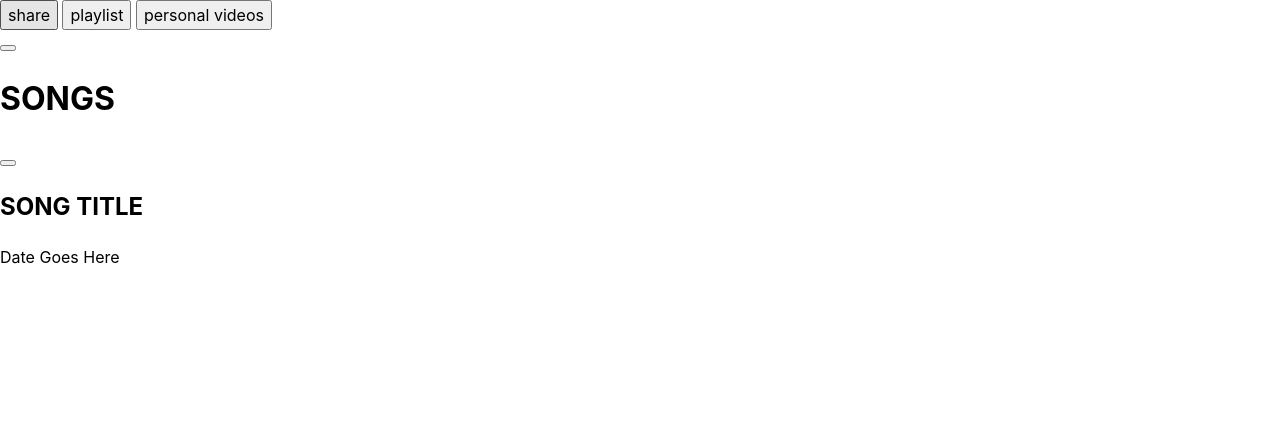
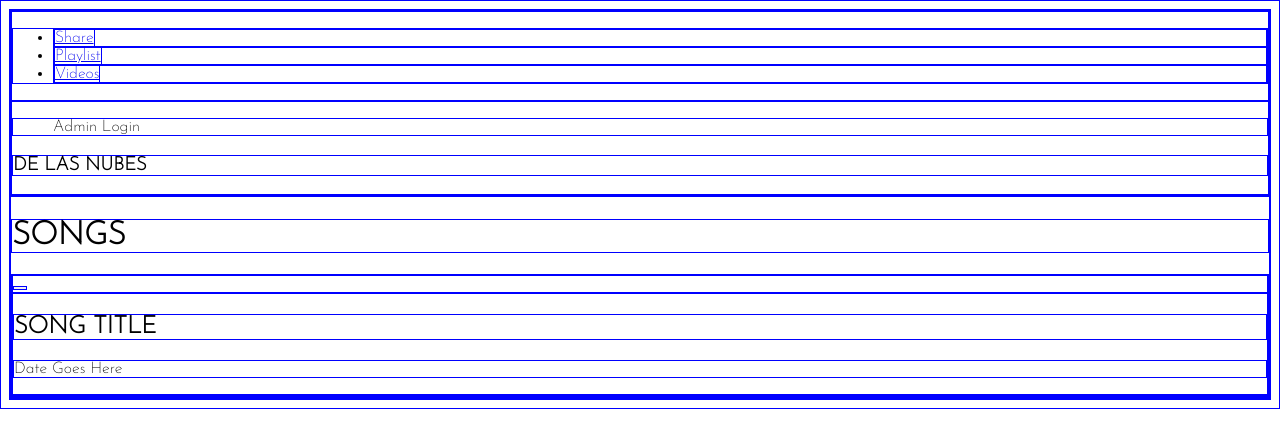
Before and after one commit to Leoy23/Leoy23.github.io, a plain HTML site: page index.html in a window 1280 px wide. Drawn offline with Linux system fonts and the light colour scheme.

Commit message:
fix html structure

```diff
--- a/index.html
+++ b/index.html
@@ -1,34 +1,48 @@
 <!DOCTYPE html>
-<html lang='en' dir='ltr'>
+<html lang="en" dir="ltr">
 <head>
+  <meta charset="UTF-8">
+  <meta http-equiv="X-UA-Compatible" content="IE=edge">
+  <meta name="viewport" content="width=device-width, initial-scale=1.0">
+  <link rel="preconnect" href="https://fonts.googleapis.com">
+  <link rel="preconnect" href="https://fonts.gstatic.com" crossorigin>
+  <link href="https://fonts.googleapis.com/css2?family=Josefin+Sans:wght@200&display=swap" rel="stylesheet">
+  <link rel="stylesheet" href="styles.css">
   <title>DE LAS NUBES</title>
-    <meta charset="UTF-8">
-    <meta name="viewport" content="width=device-width, initial-scale=1.0">
-    <link rel="stylesheet" href="styles.css">
-    <!-- <link rel="icons" type="image/png" href="./images/cloud.ico"> -->
 </head>
 <body>
-      <nav class="top-container">
-        <section class="user-songs">
-          <button class="share-button button">share</button>
+  <nav class="header">
+    <section class="user-links">
+      <ul>
+        <li>
+          <a class="share-link" href="#">Share</a>
         <!-- insert img tag in bet. buttons -->
-          <button class="playlist-button button">playlist</button>
-          <button class="personal-videos button">personal videos</button>
+        </li>
+        <li>
+          <a class="playlist-link" href="#">Playlist</a>
+        <!-- insert img tag in bet. buttons -->
+        </li>
+        <li>
+          <a class="videos-link" href="#">Videos</a>
+        <!-- insert img tag in bet. buttons -->
+        </li>
+      </ul>
     </section>
     <section class="login-and-logo">
-          <button class="login-option"></button>
+      <ul class="admin-login">Admin Login</ul>
+      <h1 class="site-logo">DE LAS NUBES</h1>
       <!-- <img class="logo"/> -->
     </section>
   </nav>
   <main>
-      <h1>SONGS</h1>
-      <article class="box" id="new-box">
-        <section class="top-box one">
+    <h1 class="songs-title">SONGS</h1>
+    <article class="song-card" id="new-card">
+      <div class="top-box" id="one">
         <button class="reply-button">
           <!-- <img class="" src="" alt="" /> -->
         </button>
         <!-- <img class="" src="" alt="" /> -->
-        </section>
+      </div>
       <section>
         <h2 class="name-of-song">SONG TITLE</h2>
         <p>Date Goes Here</p>
--- a/styles.css
+++ b/styles.css
@@ -1,4 +1,4 @@
-html, body {
+/* html, body {
   height: 100%;
   }
   body {
@@ -27,4 +27,10 @@ html, body {
   }
   #root, #__next {
   isolation: isolate;
+  } */
+  * {
+    border: 1px solid blue;
   }
+  body {
+    font-family: 'Josefin Sans', sans-serif;
+  }
```
Lines whose indentation alone changed are shown as unchanged.
